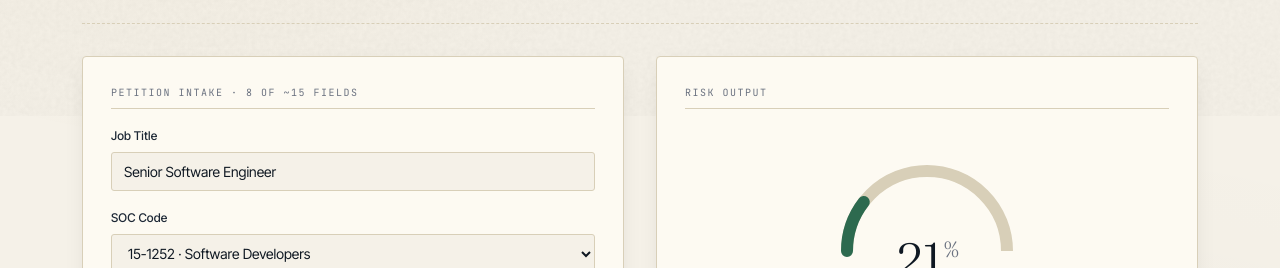
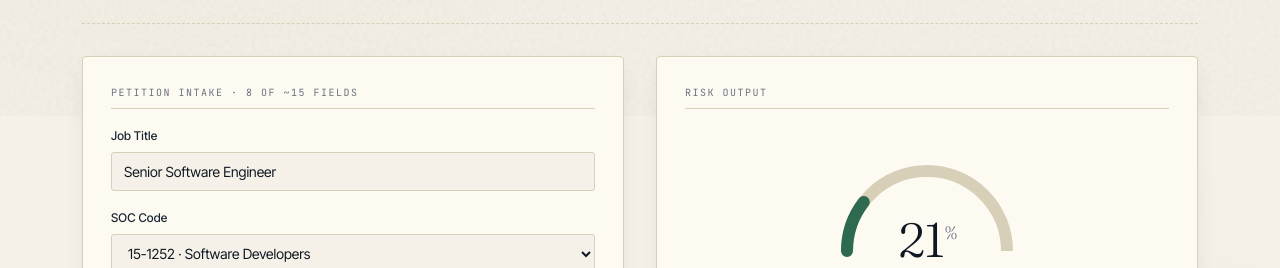
Before and after one commit to rajaMedindrao/Check-H1B-RFE-risk, a plain HTML site: page index.html in a window 1280 px wide. Shown: the part 684-952 px from the top of the page. Drawn offline with Linux system fonts and the light colour scheme.

Commit message:
Fix gauge % position and raise number above arc baseline
Co-Authored-By: Claude Sonnet 4.6 <noreply@anthropic.com>

```diff
--- a/index.html
+++ b/index.html
@@ -351,10 +351,10 @@
     font-weight: 300;
     letter-spacing: -0.02em;
     line-height: 1;
-    margin-top: -32px;
+    margin-top: -52px;
   }
 
-  .gauge-pct { font-size: 22px; vertical-align: top; position: relative; top: 2px; color: var(--muted); margin-left: 2px; }
+  .gauge-pct { font-size: 18px; position: relative; top: -18px; color: var(--muted); margin-left: 1px; }
 
   .risk-label {
     font-family: 'JetBrains Mono', monospace;
```
